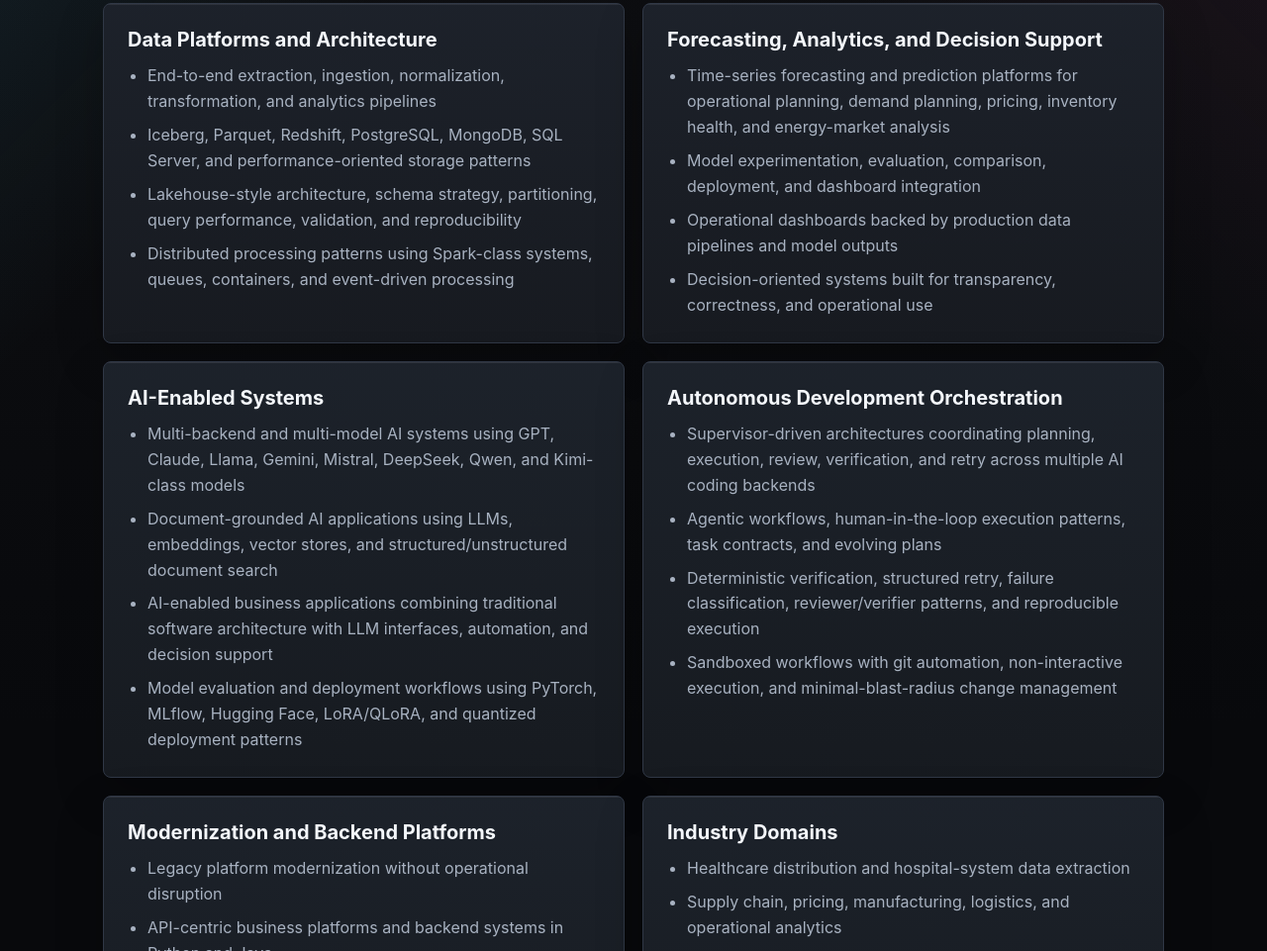
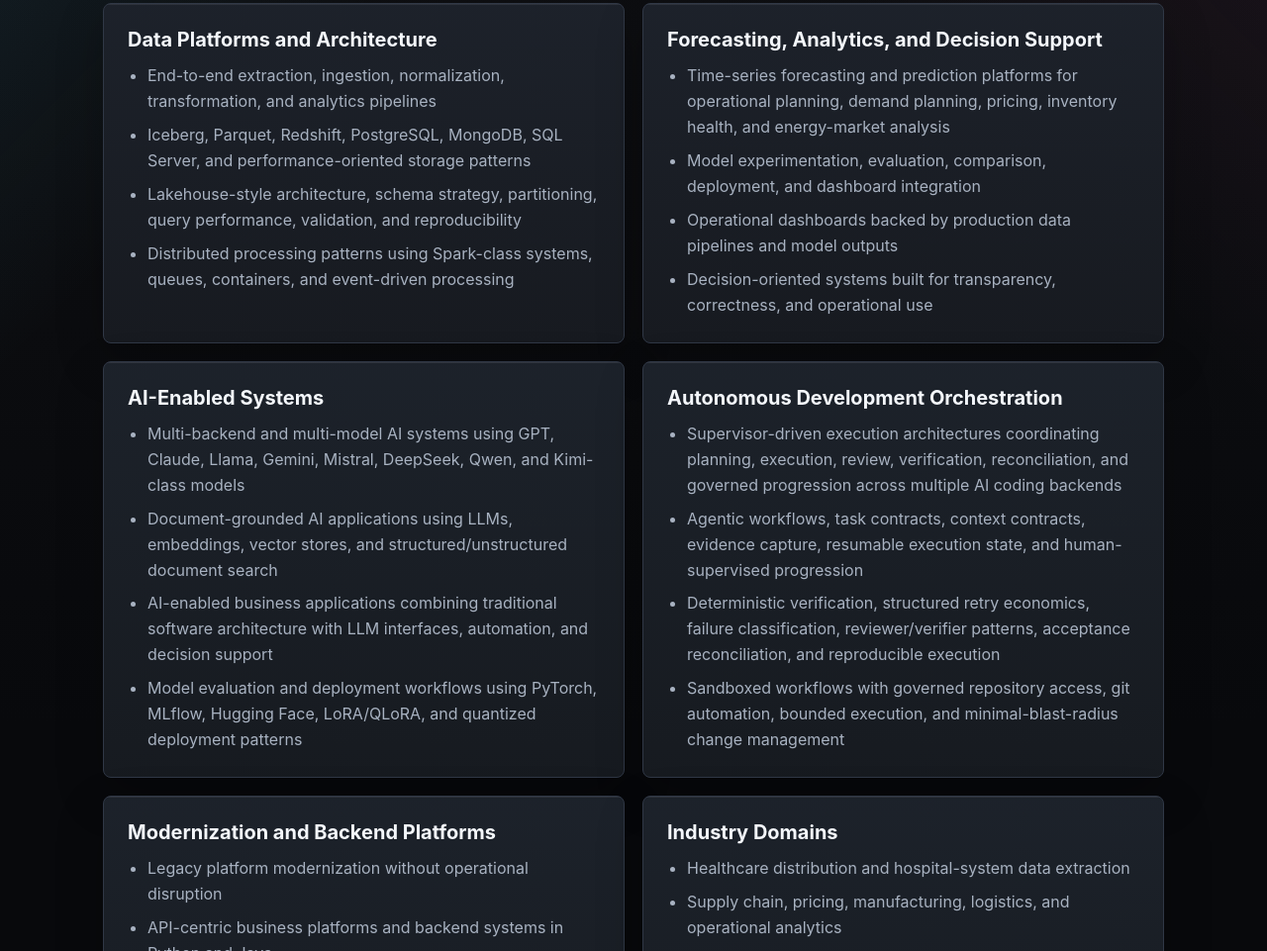
Before and after one commit to foxmike/foxmike.github.io, an Astro site: page /capabilities in a window 1280 px wide. Shown: the part 344-1305 px from the top of the page at 99% size. Built offline with nearby package versions, Linux system fonts and the light colour scheme; Astro itself is replaced by a stand-in of ours.

Commit message:
Update AI orchestration positioning

```diff
--- a/src/pages/capabilities.astro
+++ b/src/pages/capabilities.astro
@@ -32,10 +32,10 @@ const groups = [
   {
     title: 'Autonomous Development Orchestration',
     items: [
-      'Supervisor-driven architectures coordinating planning, execution, review, verification, and retry across multiple AI coding backends',
-      'Agentic workflows, human-in-the-loop execution patterns, task contracts, and evolving plans',
-      'Deterministic verification, structured retry, failure classification, reviewer/verifier patterns, and reproducible execution',
-      'Sandboxed workflows with git automation, non-interactive execution, and minimal-blast-radius change management',
+      'Supervisor-driven execution architectures coordinating planning, execution, review, verification, reconciliation, and governed progression across multiple AI coding backends',
+      'Agentic workflows, task contracts, context contracts, evidence capture, resumable execution state, and human-supervised progression',
+      'Deterministic verification, structured retry economics, failure classification, reviewer/verifier patterns, acceptance reconciliation, and reproducible execution',
+      'Sandboxed workflows with governed repository access, git automation, bounded execution, and minimal-blast-radius change management',
     ],
   },
   {
--- a/src/pages/work.astro
+++ b/src/pages/work.astro
@@ -8,7 +8,7 @@ const work = [
   },
   {
     title: 'AI-assisted development orchestration',
-    text: 'Designing autonomous software development systems that route work across AI coding backends, preserve scope through structured task contracts, verify changes deterministically, and handle failure through explicit retry and escalation paths.',
+    text: 'Designing autonomous software development systems that route work across AI coding backends, preserve scope through structured task contracts, verify changes deterministically, and handle failure through explicit retry and escalation paths. A core architectural focus is the idea that dependable AI-assisted development emerges from contracts, verification, evidence, bounded execution, and governed progression — not prompt quality alone. Current work includes context contracts, backend capability harnesses, execution evidence systems, reconciliation workflows, and governed multi-backend orchestration across Codex CLI, Claude Code CLI, Gemini CLI, Aider, PI, and OpenCode.',
   },
   {
     title: 'Data platform modernization',
```
